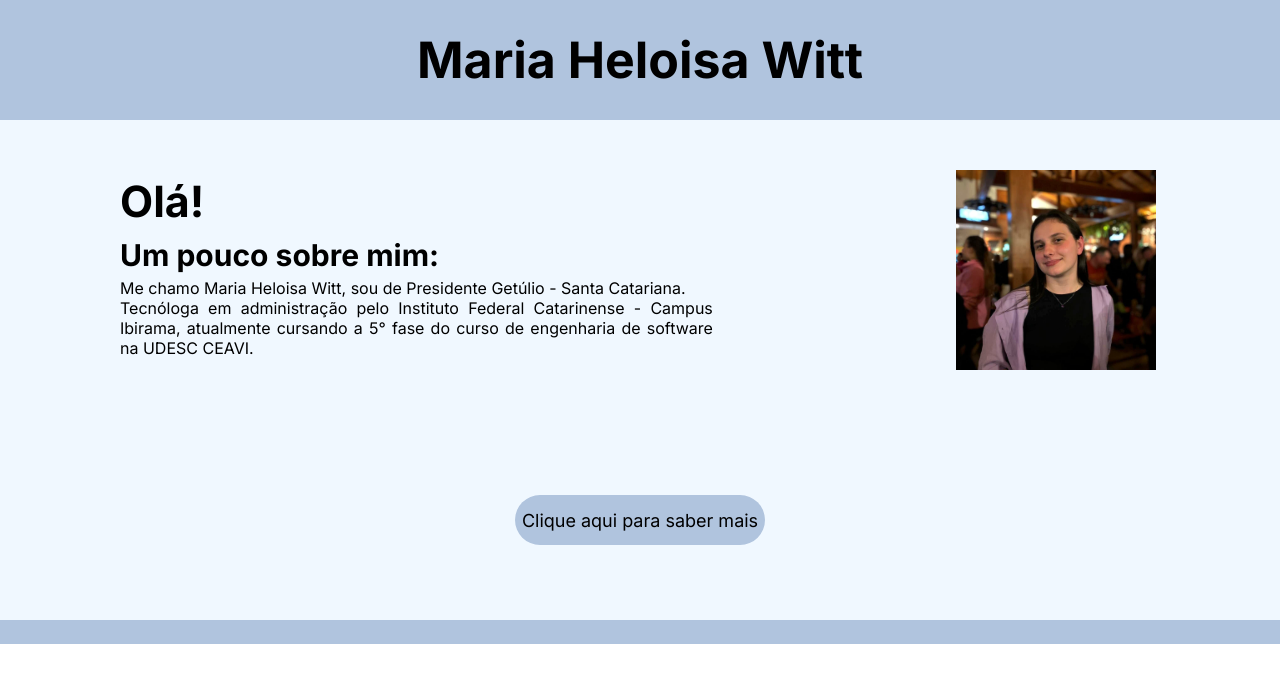
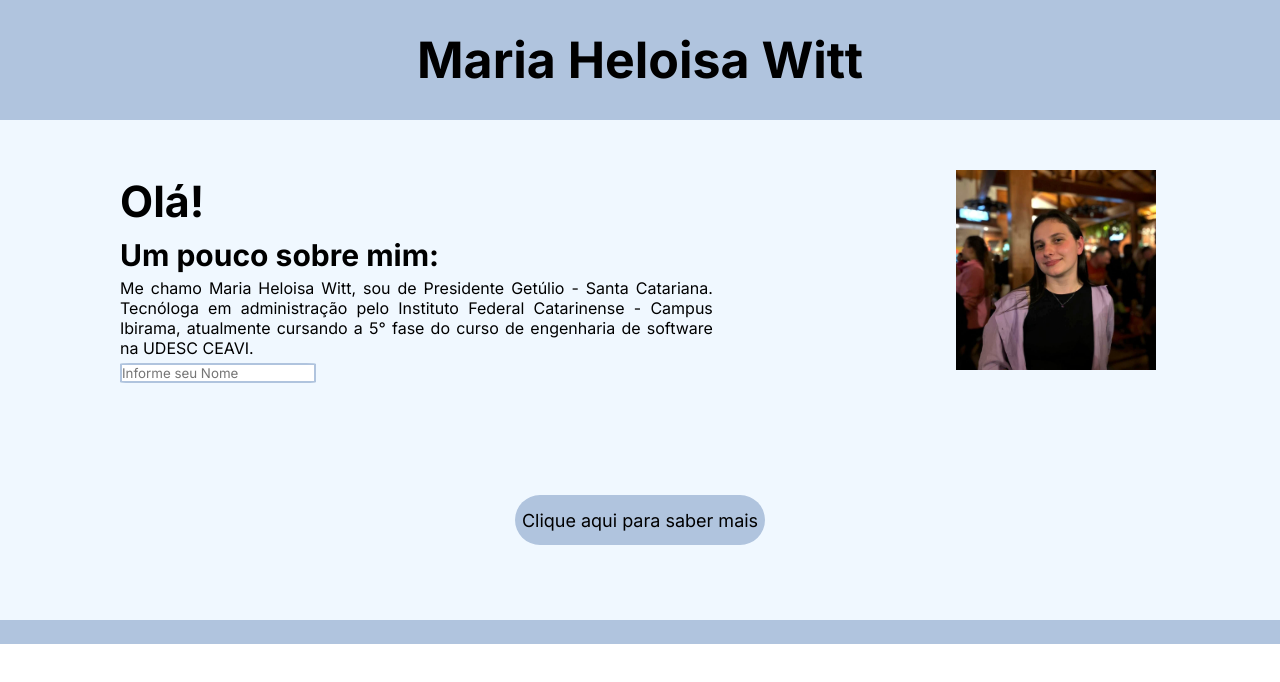
Before and after one commit to HeloisaWittPtoGov/ApresentacaoPessoal, a plain HTML site: page Apresentacao/index.html in a window 1280 px wide. Drawn offline with Linux system fonts and the light colour scheme.

Commit message:
feat: adicionado input campoNome

```diff
--- a/Apresentacao/index.html
+++ b/Apresentacao/index.html
@@ -47,6 +47,7 @@
                 font-size: 16px;
                 display: flex;
                 text-align: justify;
+                padding: 0 0 5px 0;
             }
             .botoes{
                 background-color:aliceblue;
@@ -76,6 +77,10 @@
                 height: 24px;;
                 width:100%;
             }
+            #campoNome{
+                border: 2px solid lightsteelblue;
+                border-radius: 5%;
+            }
 
         </style>
         <body>
@@ -86,8 +91,9 @@
                 <div class="infosPrincipais" style= "height: 200px; width: 57%;">
                     <h1 id="ola">Olá!</h1>
                     <h2 id="subtititulo">Um pouco sobre mim:</h2>
-                    <p id="p1">Me chamo Maria Heloisa Witt, sou de Presidente Getúlio - Santa Catariana.</p>
-                    <p id="p2">Tecnóloga em administração pelo Instituto Federal Catarinense - Campus Ibirama, atualmente cursando a 5° fase do curso de engenharia de software na UDESC CEAVI.</p>
+                    <p id="descricao"> Me chamo Maria Heloisa Witt, sou de Presidente Getúlio - Santa Catariana.
+                        Tecnóloga em administração pelo Instituto Federal Catarinense - Campus Ibirama, atualmente cursando a 5° fase do curso de engenharia de software na UDESC CEAVI.</p>
+                    <input id="campoNome" type="text" name="Nome:" placeholder="Informe seu Nome">
                 </div>
                 <div class ="Imagem" style="height: 200px; width: 43%;">
                     <img src="../assets/IMG_1942.JPG"/>
@@ -97,7 +103,6 @@
                 <button id="curriculo">Clique aqui para saber mais</button>
             </div>
             <div id="final"></div>
-
             <script src="app.js"></script>
         </body>
     </head>
```
